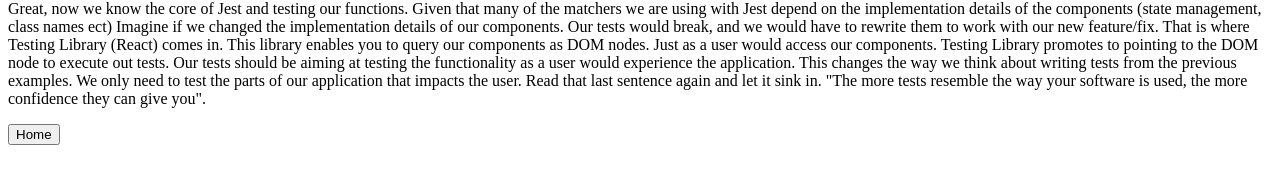
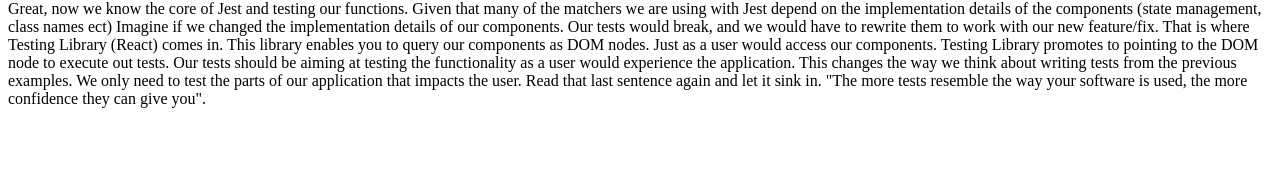
Before and after one commit to councit/councilcode, a Next.js app: page /posts/reacttesting in a window 1280 px wide. Shown: the part 477-660 px from the top of the page. Built offline with nearby package versions, Linux system fonts and the light colour scheme.

Commit message:
Removed Tailwind button component

```diff
--- a/components/TailwindButton.jsx
+++ /dev/null
@@ -1,9 +0,0 @@
-function TailWindButton({ children }) {
-  return (
-    <button class="bg-purple-500 hover:bg-blue-700 text-white font-bold py-2 px-4 rounded">
-      {children}
-    </button>
-  );
-}
-
-export default TailWindButton;
--- a/pages/index.jsx
+++ b/pages/index.jsx
@@ -1,7 +1,6 @@
 import Link from "next/link";
 import Image from "next/image";
 import Hero from "./hero";
-import TailWindButton from "../components/TailwindButton";
 
 function HomePage() {
   return (
--- a/pages/posts/reacttesting.jsx
+++ b/pages/posts/reacttesting.jsx
@@ -1,5 +1,4 @@
 import Link from "next/link";
-import TailwindButton from "../../components/TailwindButton";
 
 function ReactTesting() {
   return (
@@ -58,11 +57,6 @@
         tests resemble the way your software is used, the more confidence they
         can give you".
       </p>
-      <Link href="/">
-        <a>
-          <TailwindButton>Home</TailwindButton>
-        </a>
-      </Link>
     </>
   );
 }
```
Also changed, not shown: pages/aboutme.jsx (+0 -7 lines).
